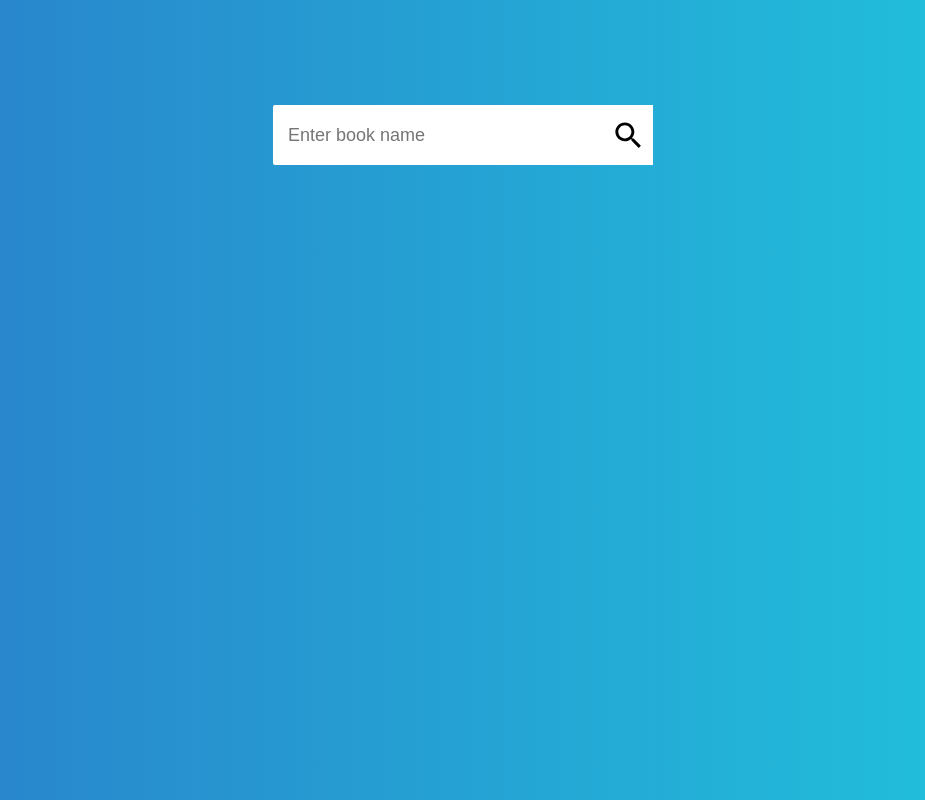
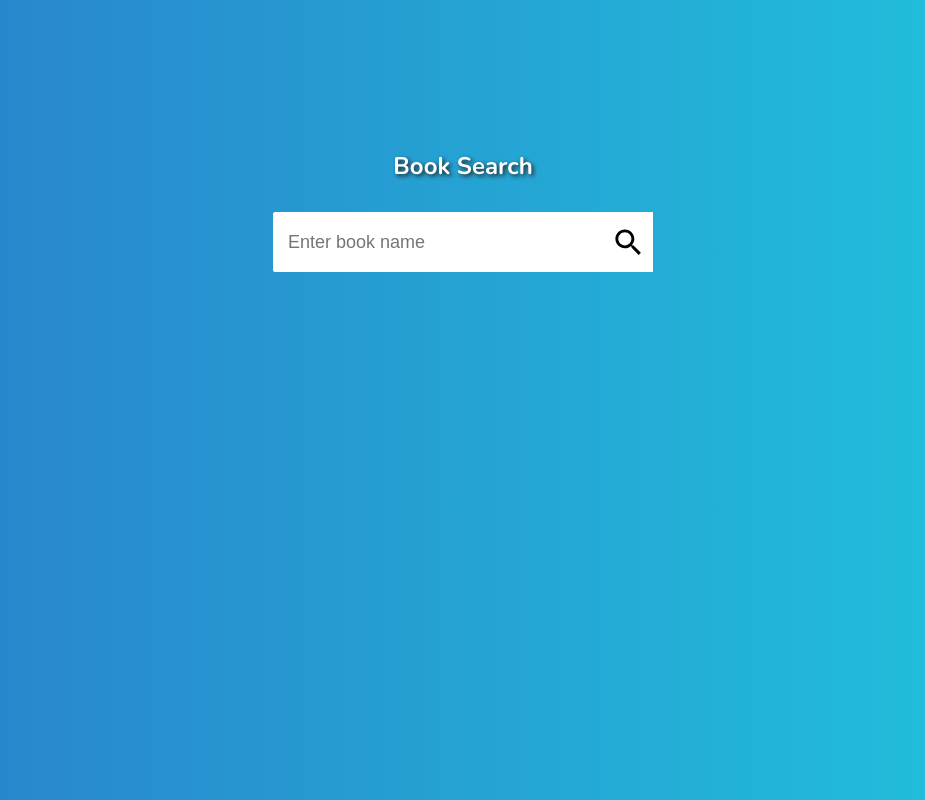
Before and after one commit to gajjarkaran/books-database-search, a React (Create React App) app: page / in a window 1280 px wide. Shown: the whole page, without its empty margins (177-1102 px from the left). Built offline with nearby package versions, Linux system fonts and the light colour scheme.

Commit message:
add title, styling

```diff
--- a/src/components/SearchBar.css
+++ b/src/components/SearchBar.css
@@ -1,6 +1,15 @@
 .searchInputs {
-  margin-top: 105px;
+  margin-top: 1px;
   display: flex;
+}
+
+h2{
+  text-align: center;
+  display: grid;
+  margin-top: 150px;
+  margin-bottom: 30px;
+  color: white;
+  text-shadow: 2px 2px 4px #222222;
 }
 
 .search input {
--- a/src/components/SearchBar.jsx
+++ b/src/components/SearchBar.jsx
@@ -27,6 +27,7 @@ function SearchBar({ placeholder, data }) {
 
   return (
     <div className="search">
+      <h2>Book Search</h2>
       <div className="searchInputs">
         <input
           type="text"
```
